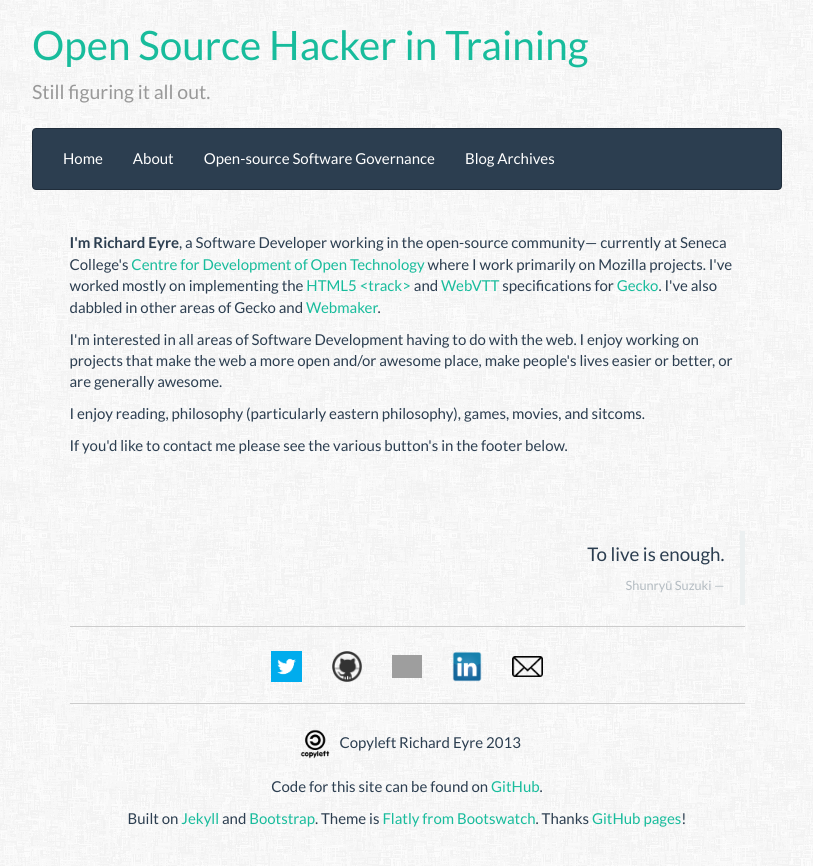
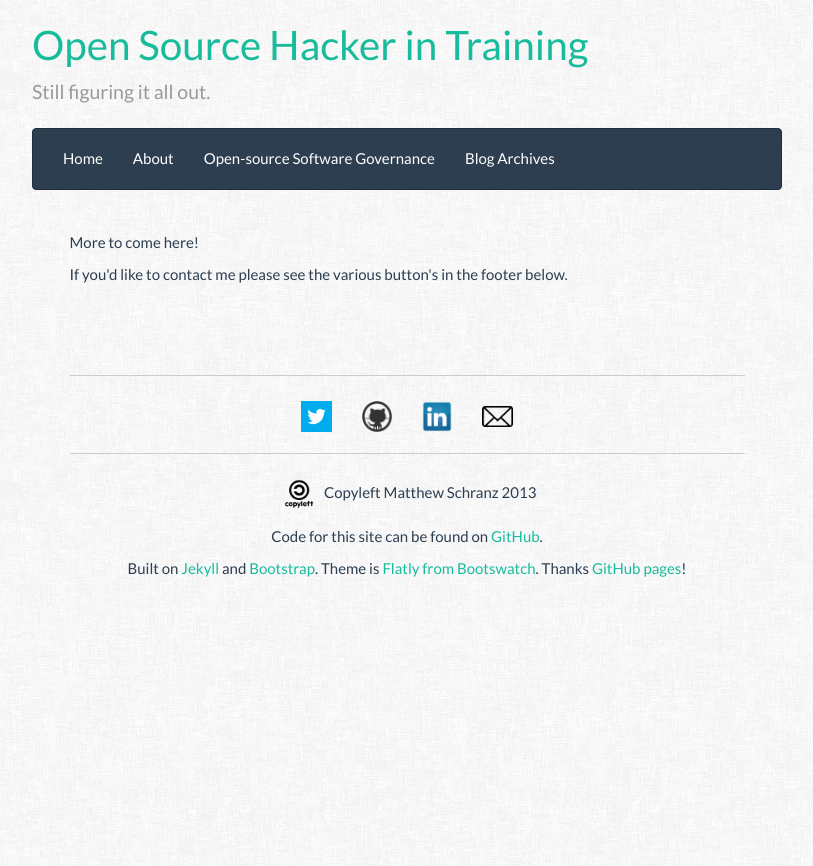
Before and after one commit to mjschranz/mjschranz.github.io, a Jekyll site: the page built from about/index.html, in a window 1280 px wide. Shown: the top 866 px of the page, without its empty margins (233-1046 px from the left). Built offline with Jekyll 4.4.1, drawn with Linux system fonts in a browser that asks for light colours; Markdown is read by kramdown in place of the engine named in the settings; grey boxes are pictures that could not be loaded.

Commit message:
other temp changes, disable disqus temporarily

```diff
--- a/_includes/footer.html
+++ b/_includes/footer.html
@@ -8,15 +8,11 @@
       <img class="icon" src="/assets/img/icons/github.png" alt="GitHub Icon"
         title="Check out my work on Github" />
     </a>
-    <a href="{{ site.bitbucket }}">
-      <img class="icon" src="/assets/img/icons/bit-bucket.jpg" alt="BitBucket Icon"
-        title="Check out my work on BitBucket" />
-    </a>
     <a href="{{ site.linkedin }}">
       <img class="icon" src="/assets/img/icons/linkedin.png" alt="LinkedIn Icon"
         title="See my career info on LinkedIn" />
     </a>
-    <a href="mailto:rick.eyre@hotmail.com">
+    <a href="mailto:schranz.m@gmail.com">
       <img class="icon" src="/assets/img/icons/email.png" alt="Email Icon"
         title="Email me" />
     </a>
@@ -26,10 +22,10 @@
     <a href="http://en.wikipedia.org/wiki/Copyleft">
       <img src="/assets/img/icons/copyleft.png" alt="Wow coding" height="30" width="30" />
     </a>
-    Copyleft Richard Eyre 2013
+    Copyleft Matthew Schranz 2013
   </p>
   <p>
-    Code for this site can be found on <a href="https://github.com/RickEyre/rickeyre.github.io">GitHub</a>.
+    Code for this site can be found on <a href="https://github.com/mjschranz/mjschranz.github.io">GitHub</a>.
   </p>
   <p>
     Built on <a href="http://jekyllrb.com/">Jekyll</a> and
--- a/_layouts/post.html
+++ b/_layouts/post.html
@@ -21,7 +21,7 @@
             <hr/>
             {% include socialite.html %}
             <hr/>
-            {% include disqus.html %}
+            <!-- {% include disqus.html %} -->
             <hr/>
             {% include footer.html %}
             {% include analytics.html %}
--- a/about/index.html
+++ b/about/index.html
@@ -4,25 +4,9 @@ layout: default
 
 <br>
 <p>
-  <strong>I'm Richard Eyre</strong>, a Software Developer working in the open-source community&mdash;
-  currently at Seneca College's <a href="http://zenit.senecac.on.ca/wiki/index.php/Main_Page">Centre for Development of Open Technology</a>
-  where I work primarily on Mozilla projects. I've worked mostly on implementing the
-  <a href="http://www.whatwg.org/specs/web-apps/current-work/multipage/the-video-element.html#the-track-element">HTML5 &lt;track&gt;</a>
-  and <a href="http://dev.w3.org/html5/webvtt/">WebVTT</a> specifications for
-  <a href="https://developer.mozilla.org/en-US/docs/Mozilla/Gecko">Gecko</a>. I've also
-  dabbled in other areas of Gecko and <a href="https://webmaker.org/">Webmaker</a>.
+  More to come here!
 </p>
 
-<p>
-  I'm interested in all areas of Software Development having to do with the web. I enjoy working
-  on projects that make the web a more open and/or awesome place, make people's lives easier or
-  better, or are generally awesome.
-</p>
-
-<p>
-  I enjoy reading, philosophy (particularly eastern philosophy), games, movies,
-  and sitcoms.
-</p>
 
 <p>
   If you'd like to contact me please see the various button's in the footer below.
@@ -32,9 +16,4 @@ layout: default
 <br>
 <br>
 
-<blockquote class="pull-right">
-  <p>To live is enough.</p>
-  <small><cite title="Source Title">Shunryū Suzuki</cite></small>
-</blockquote>
-
 <hr style="clear:right;">
```
Also changed, not shown: _includes/socialite.html (+1 -10 lines).
